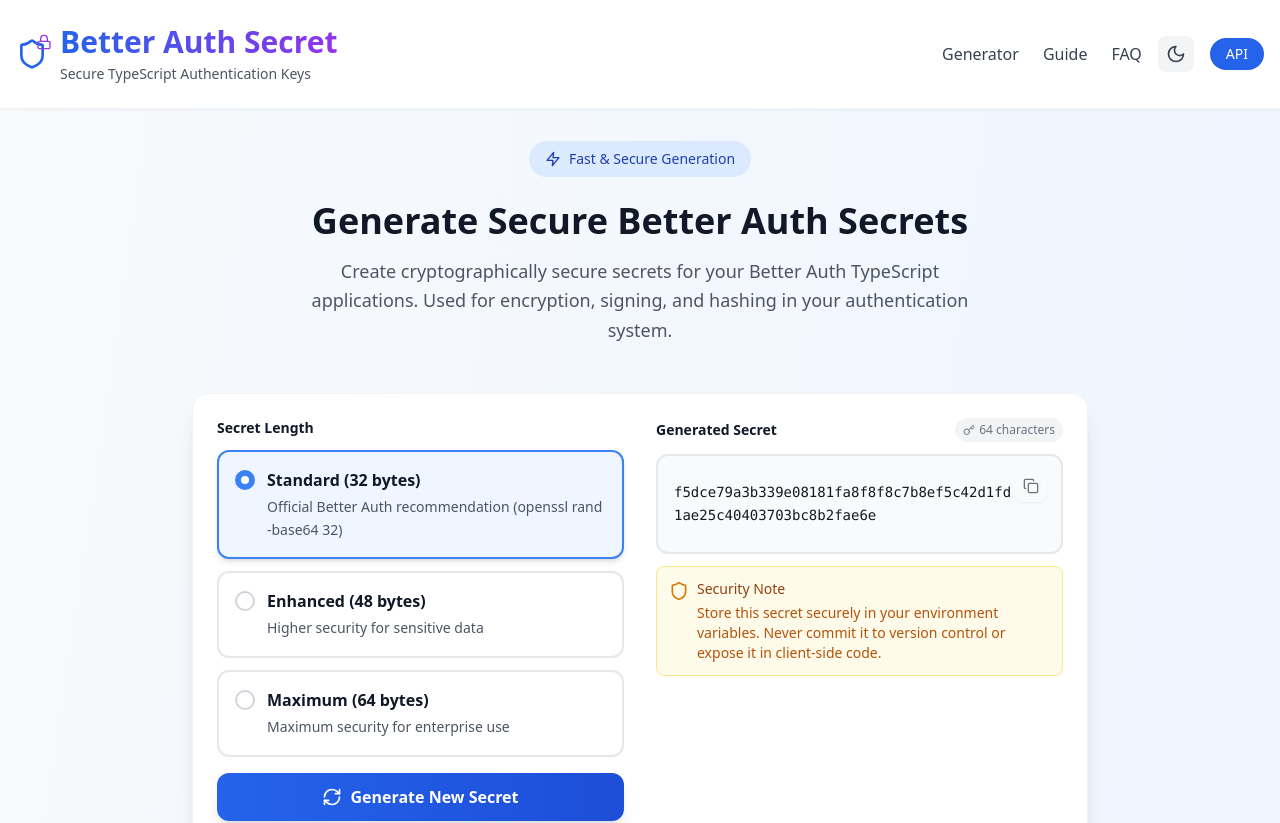
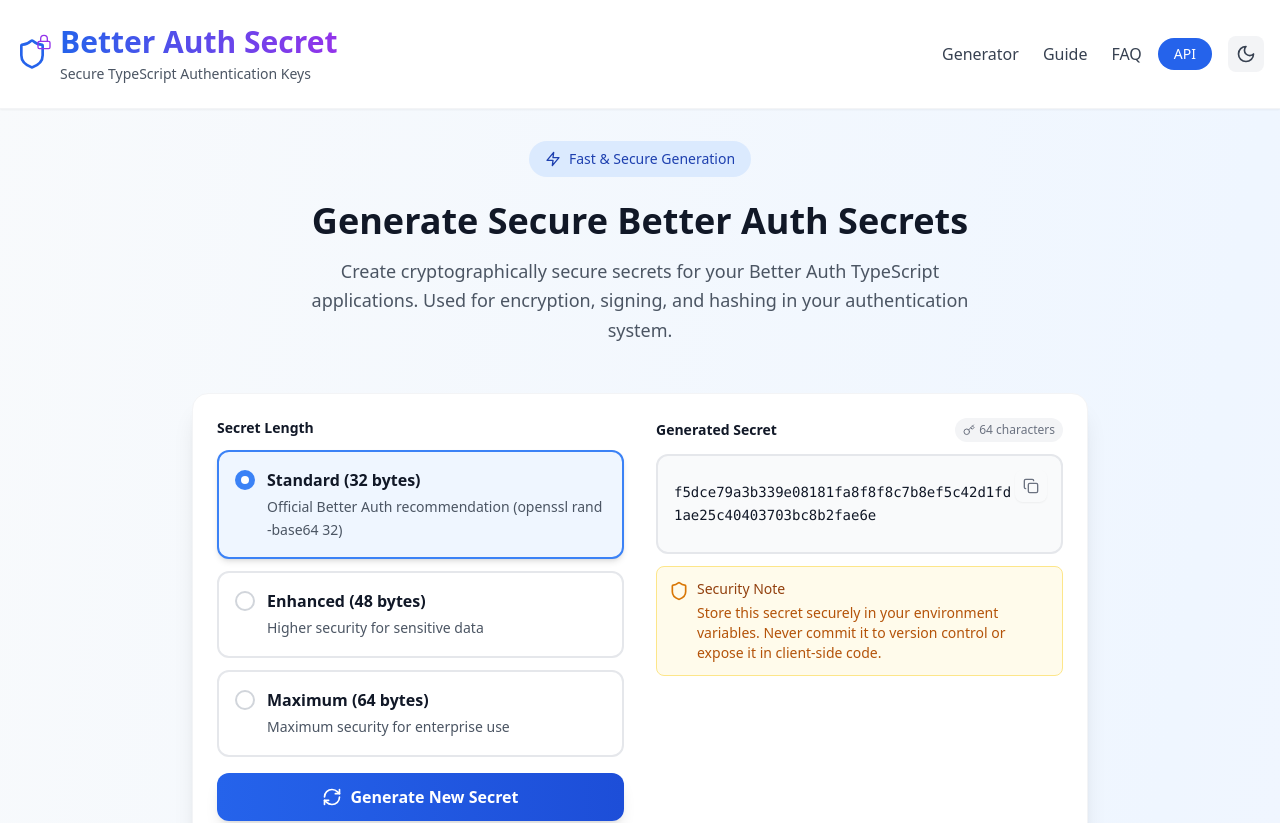
Before and after one commit to residentialproxies/Better-Auth-Secret-Generator, a React (Vite) app: page / in a window 1280 px wide. Shown: the top 823 px of the page. Built offline with nearby package versions, Linux system fonts and the light colour scheme.

Commit message:
Updated Header.tsx

```diff
--- a/src/components/Header.tsx
+++ b/src/components/Header.tsx
@@ -39,6 +39,12 @@ const Header: React.FC = () => {
                 FAQ
               </a>
             </nav>
+            <a
+              href="#api"
+              className="px-4 py-1.5 rounded-full bg-blue-600 dark:bg-blue-500 text-white text-sm font-medium hover:bg-blue-700 dark:hover:bg-blue-400 transition-colors duration-200"
+            >
+              API
+            </a>
             <button
               onClick={toggleDarkMode}
               className="p-2 rounded-lg bg-gray-100 dark:bg-gray-800 text-gray-700 dark:text-gray-300 hover:bg-gray-200 dark:hover:bg-gray-700 transition-colors duration-200"
@@ -46,12 +52,6 @@ const Header: React.FC = () => {
             >
               {isDarkMode ? <Sun className="h-5 w-5" /> : <Moon className="h-5 w-5" />}
             </button>
-            <a
-              href="#api"
-              className="px-4 py-1.5 rounded-full bg-blue-600 dark:bg-blue-500 text-white text-sm font-medium hover:bg-blue-700 dark:hover:bg-blue-400 transition-colors duration-200"
-            >
-              API
-            </a>
           </div>
 
           {/* Mobile Menu Button */}
```
